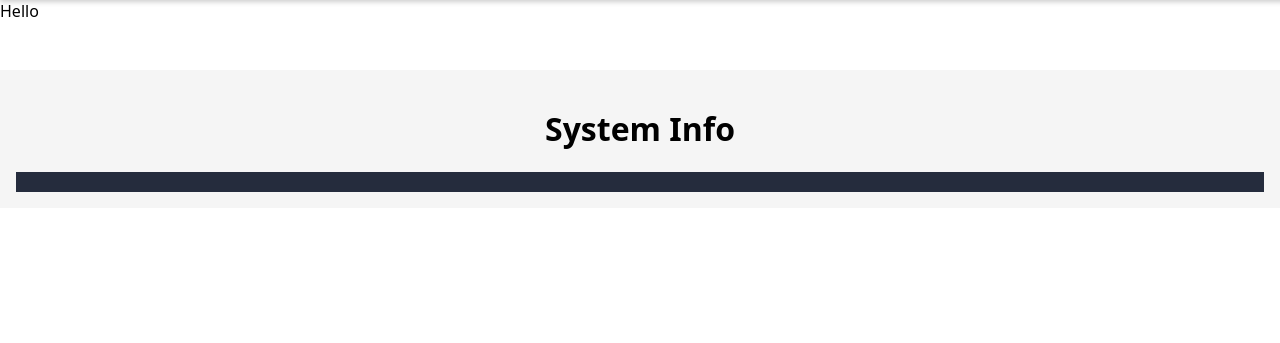
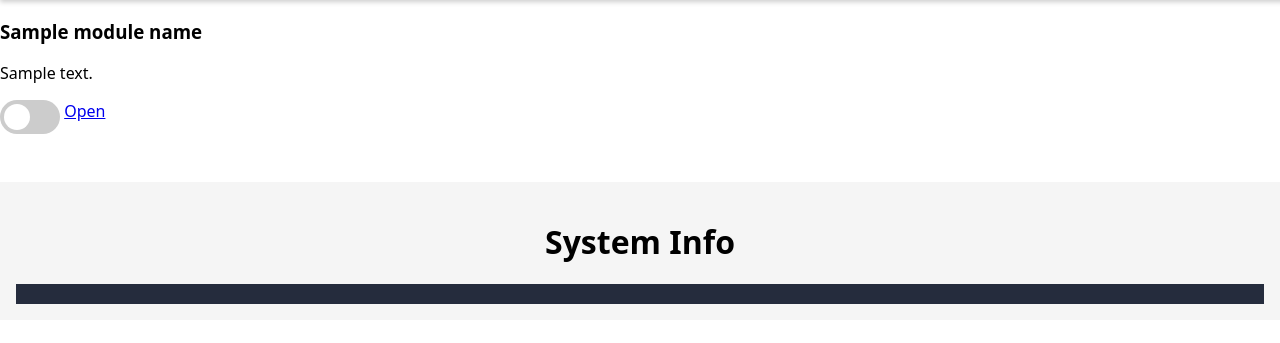
Before and after one commit to JuhilKBhatt/Leam, a Flask app: template templates/index.html in a window 1280 px wide. Shown: the part 59-402 px from the top of the page. Run offline with Flask 3, Linux system fonts and the light colour scheme; the template is opened without the code that fills it: most values are stand-ins (such as "Sample title", 1, 10 or a date in 2020); some libraries are stand-ins or nearby versions.

Commit message:
Modules Generating

```diff
--- a/app.py
+++ b/app.py
@@ -8,10 +8,32 @@ app = Flask(__name__)
 socketio = SocketIO(app, async_mode="eventlet")
 
 STATS_FILE = Path("data/system_stats.json")
+MODULES_DIR = Path("./leam_modules")
+
+def get_modules():
+    modules = []
+    for folder in MODULES_DIR.iterdir():
+        if folder.is_dir():
+            # Optional: you could read a description.json inside each module
+            desc_file = folder / "module.json"
+            desc = {}
+            if desc_file.exists():
+                with open(desc_file) as f:
+                    desc = json.load(f)
+            modules.append({
+                "name": folder.name,
+                "desc": desc.get("description", None),
+                "link": f"/modules/{folder.name}"
+            })
+    return modules
 
 @app.route("/")
 def index():
-    return render_template("index.html")
+    return render_template(
+        "index.html",
+        current_page="Home",
+        modules=get_modules()
+    )
 
 @app.route("/settings")
 def settings():
--- a/templates/components/modules/module_card.html
+++ b/templates/components/modules/module_card.html
@@ -0,0 +1,10 @@
+<!-- ./templates/components/modules/module_card.html-->
+<div class="module-card">
+    <h3>{{ module_name }}</h3>
+    <p>{{ module_desc or "No description available" }}</p>
+    <label class="switch">
+        <input type="checkbox" id="toggle-switch">
+        <span class="slider round"></span>
+    </label>
+    <a href="{{ module_link or '#' }}" class="module-btn">Open</a>
+</div>
--- a/templates/index.html
+++ b/templates/index.html
@@ -16,9 +16,13 @@
 
     {% include "components/header.html" %}
 
-    <main class="container">
-        Hello
-    </main>
+    {% block content %}
+        <div class="modules-container">
+            {% for module in modules %}
+                {% include "components/modules/module_card.html" with context %}
+            {% endfor %}
+        </div>
+    {% endblock %}
 
     {% include "components/footer.html" %}
 
```
Also changed, not shown: static/styles/card_modules.css (added, +42 -0 lines).
